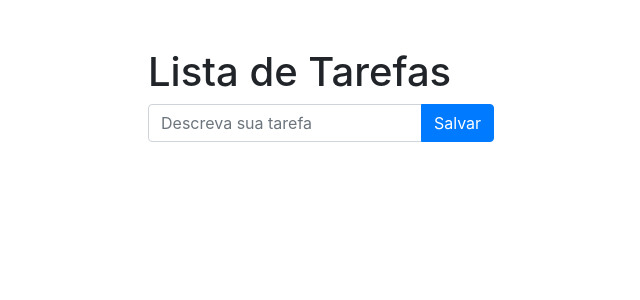
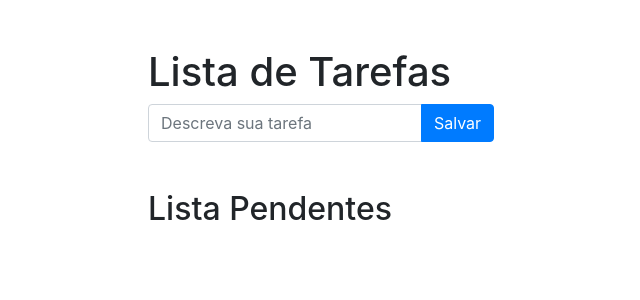
Before and after one commit to HenriqueCCdA/todo_list_django, a Django app: page /tarefas/ in a window 1280 px wide. Shown: the top 300 px of the page, without its empty margins (112-752 px from the left). Run offline with Django 4.2, Linux system fonts and the light colour scheme; data that the repository does not hold is empty.

Commit message:
Listando tarefas pendentes.
close #3

```diff
--- a/todo_list/tarefas/templates/tarefas/home.html
+++ b/todo_list/tarefas/templates/tarefas/home.html
@@ -25,6 +25,20 @@
                         </div>
                         <small class="form-text text-muted">{{ form.nome.errors }}</small>
                     </form>
+
+                    <h2 class="mt-5">Lista Pendentes</h2>
+                    {% for tarefa in tarefas_pendentes %}
+                        <form>
+                            <div class="input-group mb-3">
+                                <div class="input-group-prepend">
+                                    <div class="input-group-text">
+                                        <input type="checkbox" aria-label="checkbox para tarefa">
+                                    </div>
+                                </div>
+                                <input type="text" class="form-control" aria-label="Text input para tarefa" value="{{ tarefa.nome }}">
+                            </div>
+                        </form>
+                    {% endfor %}
                 </div>
             </div>
         </div>
--- a/todo_list/tarefas/views.py
+++ b/todo_list/tarefas/views.py
@@ -3,6 +3,7 @@ from django.shortcuts import render
 from django.urls import reverse
 
 from todo_list.tarefas.forms import TarefaNovaForm
+from todo_list.tarefas.models import Tarefa
 
 
 def home(request):
@@ -12,6 +13,12 @@ def home(request):
             form.save()
             return HttpResponseRedirect(reverse('tarefas:home'))
         else:
-            return render(request, 'tarefas/home.html', {'form': form}, status=400)
+            tarefas_pendentes = Tarefa.objects.filter(feita=False).all()
+            context = {'form': form,
+                       'tarefas_pendentes': tarefas_pendentes
+                       }
+            return render(request, 'tarefas/home.html', context=context, status=400)
 
-    return render(request, 'tarefas/home.html')
+    tarefas_pendentes = Tarefa.objects.filter(feita=False).all()
+    context = {'tarefas_pendentes': tarefas_pendentes}
+    return render(request, 'tarefas/home.html', context=context)
```
Also changed, not shown: todo_list/tarefas/tests/test_tarefas_get.py (+24 -1 lines).
